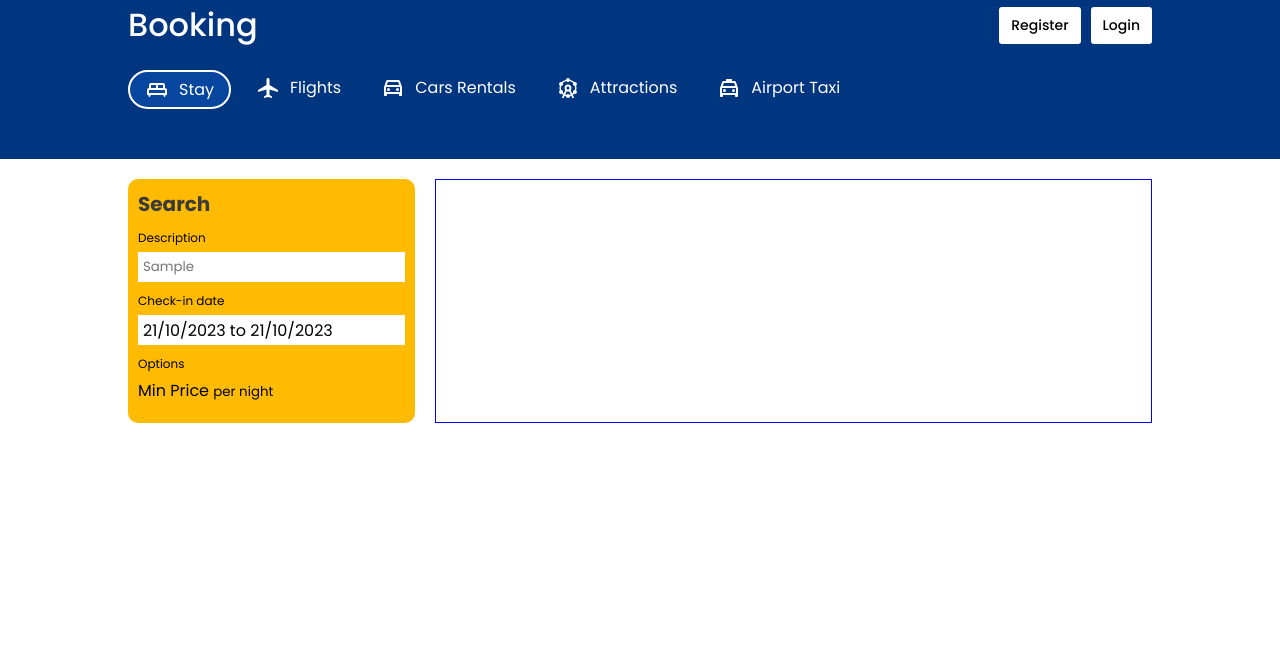
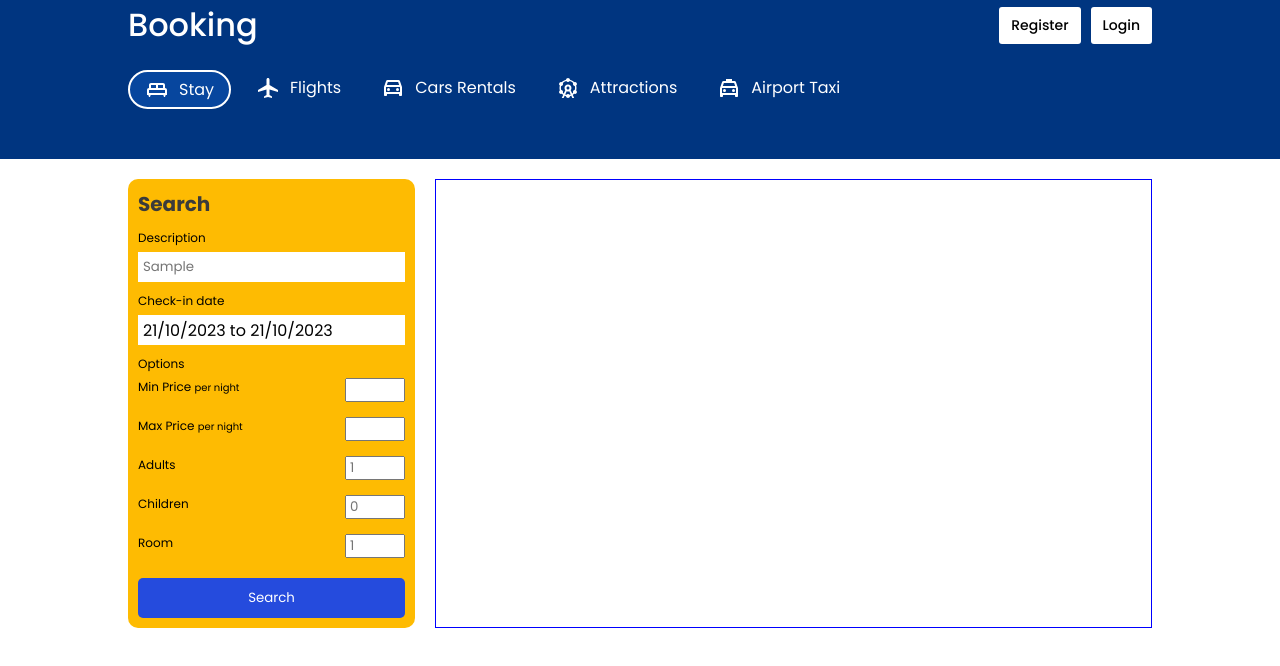
Before and after one commit to RizwanAhmed3000/Hotel-Reservation, a React (Create React App) app in the folder frontend/: page / in a window 1280 px wide. Both pictures are taken after typing "Sample" into the empty fields and a click on the button "Search". Shown: the top 666 px of the page. Built offline with nearby package versions, Linux system fonts and the light colour scheme.

Commit message:
list search component

```diff
--- a/frontend/src/Components/listSearchBox/ListSearch.jsx
+++ b/frontend/src/Components/listSearchBox/ListSearch.jsx
@@ -36,8 +36,34 @@ export default function ListSearch() {
                     <span className="lsOptionText">
                         Min Price <small>per night</small>
                     </span>
+                    <input type="number" className='lsOptionInput' />
+                </div>
+                <div className="lsOptionItem">
+                    <span className="lsOptionText">
+                        Max Price <small>per night</small>
+                    </span>
+                    <input type="number" className='lsOptionInput' />
+                </div>
+                <div className="lsOptionItem">
+                    <span className="lsOptionText">
+                        Adults
+                    </span>
+                    <input type="number" min={1} className='lsOptionInput' placeholder={options?.adults} />
+                </div>
+                <div className="lsOptionItem">
+                    <span className="lsOptionText">
+                        Children
+                    </span>
+                    <input type="number" min={0} className='lsOptionInput' placeholder={options?.childern} />
+                </div>
+                <div className="lsOptionItem">
+                    <span className="lsOptionText">
+                        Room
+                    </span>
+                    <input type="number" min={1} className='lsOptionInput' placeholder={options?.room} />
                 </div>
             </div>
+            <button className='lsBtn'>Search</button>
         </div>
     )
 }
--- a/frontend/src/Components/listSearchBox/listSearch.css
+++ b/frontend/src/Components/listSearchBox/listSearch.css
@@ -36,3 +36,24 @@
     align-items: center;
     cursor: pointer;
 }
+
+.lsOptionItem{
+    display: flex;
+    justify-content: space-between;
+    margin-bottom: 10px;
+    font-size: 12px;
+}
+
+.lsOptionInput{
+    width: 60px;
+    padding: 0px 3px;
+}
+
+.lsBtn{
+    width: 100%;
+    padding: 10px;
+    border: none;
+    color: white;
+    background-color: #254bddff;
+    border-radius: 5px;
+}
```
